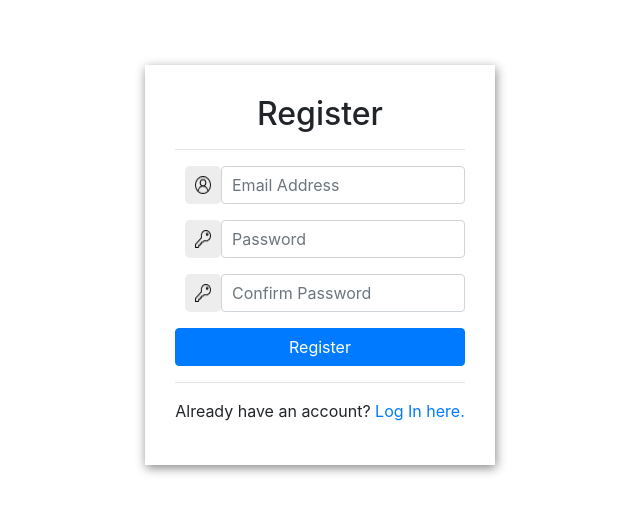
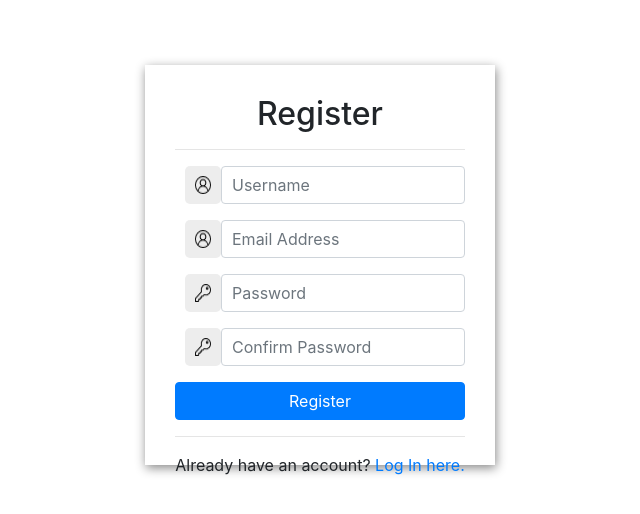
Before and after one commit to mark8769/TwitterClone, a Django app: page /register in a window 1280 px wide. Shown: the part 56-570 px from the top of the page, without its empty margins (320-960 px from the left). Run offline with Django 3.2, Linux system fonts and the light colour scheme; some libraries are stand-ins or nearby versions.

Commit message:
network/templates: Update login and register pages.

```diff
--- a/network/templates/network/login.html
+++ b/network/templates/network/login.html
@@ -18,7 +18,7 @@
                     <!-- Font awesome works, but lets try without it -->
                     <!-- <i class="fa-solid fa-user custom-icon"></i> -->
                     <img src="{% static 'network/user-16-16.png' %}" class="custom-icon">
-                    <input autofocus class="form-control" type="email" name="email" placeholder="Email">
+                    <input autofocus class="form-control" type="email" name="username" placeholder="Email">
                 </div>
                 <div class="form-group icon-container">
                     <!-- <i class="fa-solid fa-lock custom-icon"></i> -->
--- a/network/templates/network/register.html
+++ b/network/templates/network/register.html
@@ -12,6 +12,10 @@
             <hr>
             <form action="{% url 'register' %}" method="post">
                 {% csrf_token %}
+                <div class="form-group icon-container">
+                    <img class='custom-icon' src="{% static 'network/user-16-16.png' %}">
+                    <input class="form-control" type="text" name="username" placeholder="Username">
+                </div>
                 <div class="form-group icon-container">
                     <img class='custom-icon' src="{% static 'network/user-16-16.png' %}">
                     <input class="form-control" type="email" name="email" placeholder="Email Address">
```
